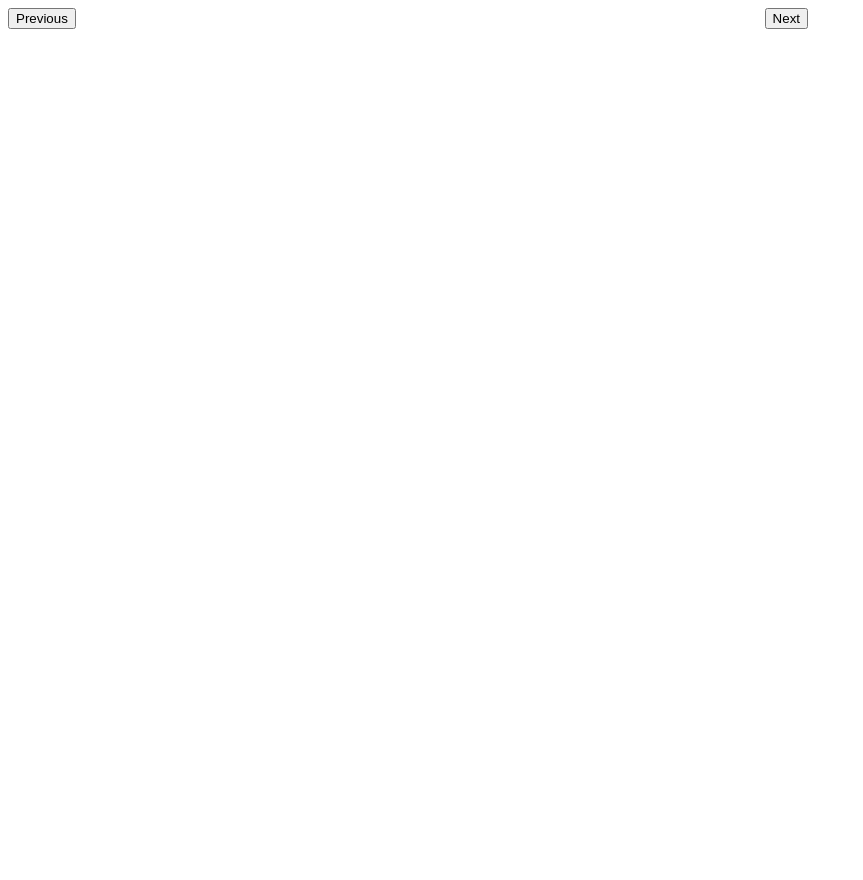
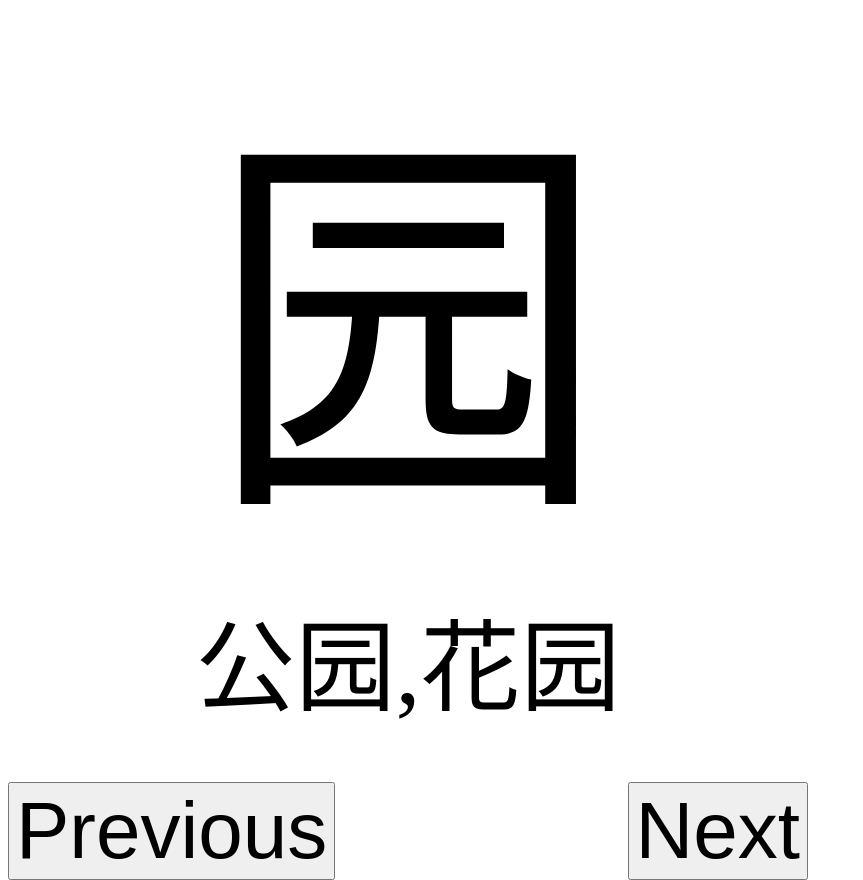
Before and after one commit to hannah919/hannah919.github.io, a plain HTML site: page preschool/chinese/single_character.html in a window 1280 px wide. Both pictures are taken after a click on the button "Previous". Shown: the whole page, without its empty margins (0-863 px from the left). Before the commit the page ends 816 px from the top, so only its background shows below. Drawn offline with Linux system fonts and the light colour scheme.

Commit message:
make next/prev button larger

```diff
--- a/preschool/chinese/single_character.html
+++ b/preschool/chinese/single_character.html
@@ -8,10 +8,10 @@
 <div id="container" style="width:800px; height:800px">
   <div id=displayCharacter style="text-align:center; font-size:300%; "><font face="楷书"></font> </div>
   <div id=displayWords style="text-align:center; "><font face="楷书"></font> </div>
-  <div style="float:left;">
+  <div style="float:left; padding-top: 50px">
     <button type="button" id="prevButton" > Previous </button>
   </div>
-  <div style="float:right;">
+  <div style="float:right; padding-top: 50px">
     <button type="button" id="nextButton" > Next </button>
   </div>
 </div>
--- a/preschool/chinese/single_character/single_character.js
+++ b/preschool/chinese/single_character/single_character.js
@@ -14,7 +14,8 @@ var displayCharacter = document.getElementById("displayCharacter");
 //.innerHTML=characterObjs.characters[0].name;
 var displayWords = document.getElementById("displayWords");
 //.innerHTML=characterObjs.characters[0].words;
-var id = 0;
+var currID = 0;
+var prevID = 0;
 var length = 0;
 
 
@@ -29,17 +30,23 @@ request.onload = function() {
 var nextButton = document.getElementById('nextButton');
 var prevButton = document.getElementById('prevButton');
 var displayContent = document.getElementById('displayContent');
-
+nextButton.style.fontSize="80px";
+prevButton.style.fontSize="80px";
 
 nextButton.addEventListener('click', () => {
   console.log("click next");
-  id = Math.round(Math.random()*length);
+  prevID = currID;
+  currID = Math.round(Math.random()*length);
   displayCharacter.style.fontSize="400px";
-  displayCharacter.innerHTML=characterObjs.characters[id].name;
-  displayWords.innerHTML=characterObjs.characters[id].words;
+  displayCharacter.innerHTML=characterObjs.characters[currID].name;
+  displayWords.innerHTML=characterObjs.characters[currID].words;
   displayWords.style.fontSize="100px";
 });
 
 prevButton.addEventListener('click', () => {
   console.log("click prev");
+  displayCharacter.style.fontSize="400px";
+  displayCharacter.innerHTML=characterObjs.characters[prevID].name;
+  displayWords.innerHTML=characterObjs.characters[prevID].words;
+  displayWords.style.fontSize="100px";
 });
```
